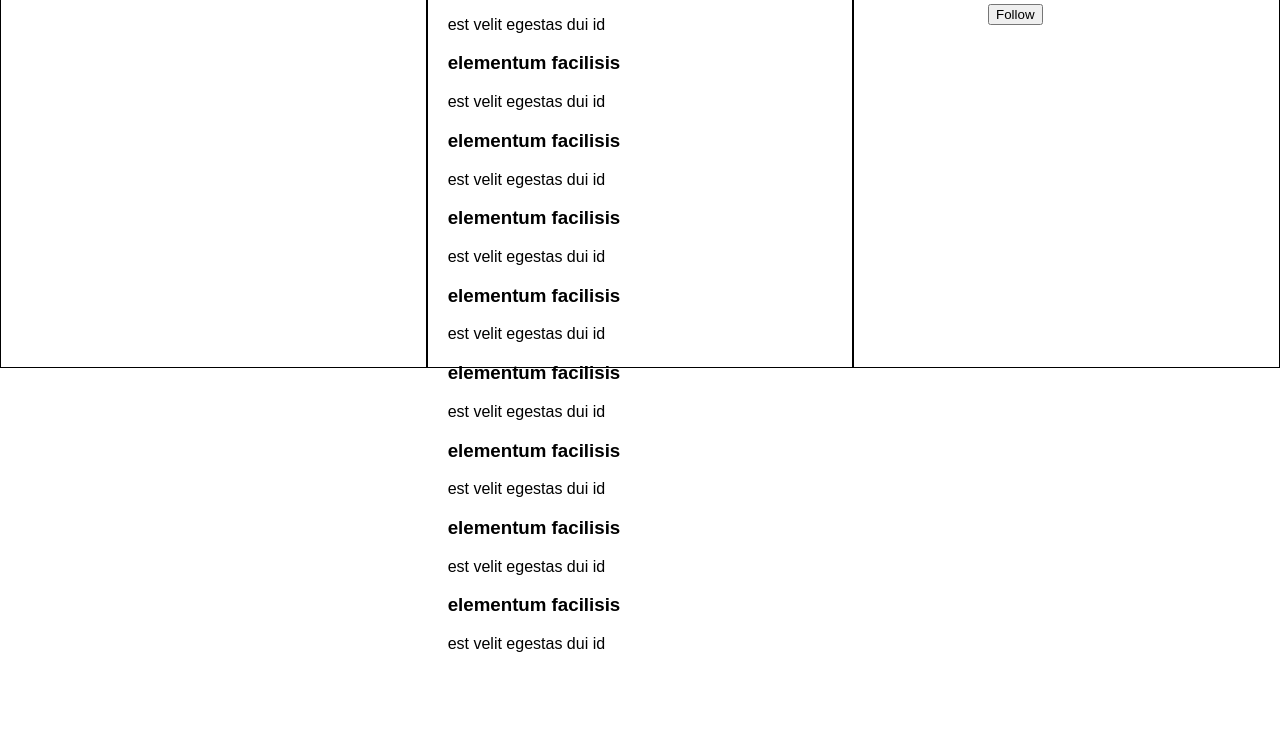
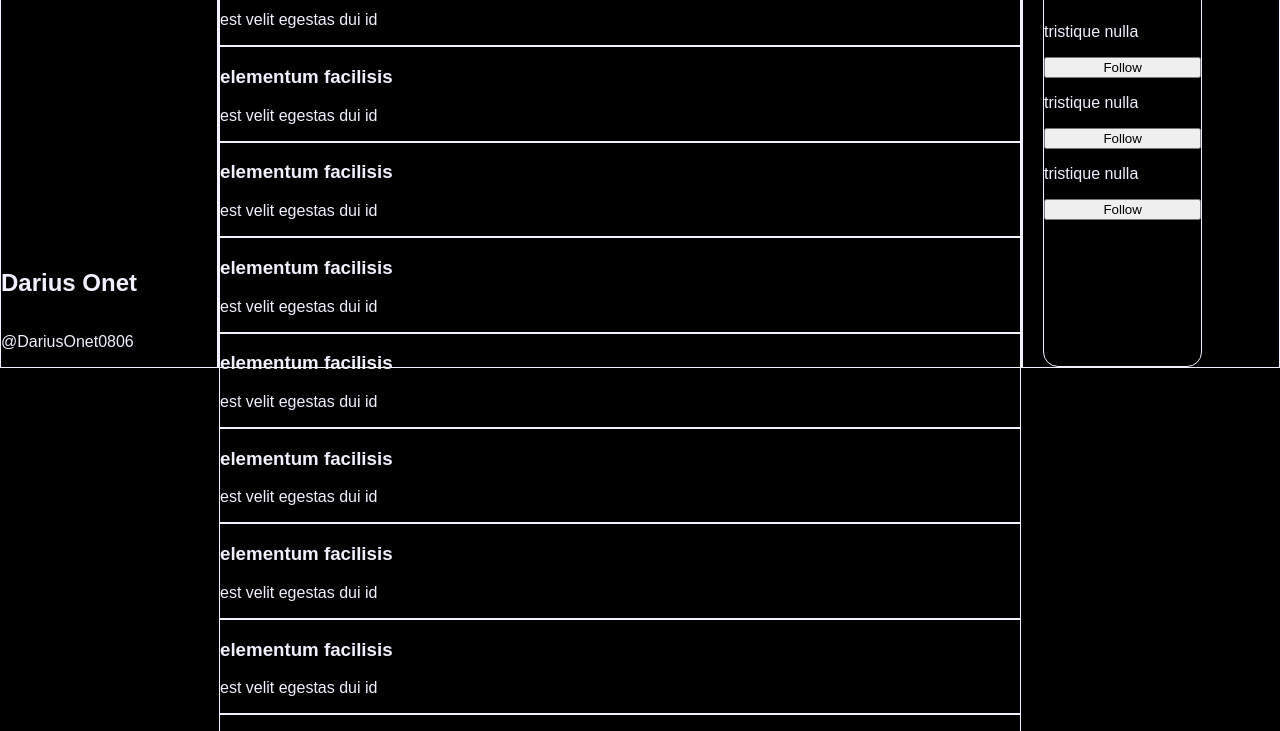
Before and after one commit to dariusonet68/html-css-project-3, a plain HTML site: page index.html in a window 1280 px wide. Shown: the part 432-1163 px from the top of the page. Before the commit the page ends 1101 px from the top, so only its background shows below. Drawn offline with Linux system fonts and the light colour scheme.

Commit message:
update layout and styles

```diff
--- a/assets/css/styles.css
+++ b/assets/css/styles.css
@@ -3,6 +3,8 @@ body {
   padding: 0;
   height: 100%;
   font-family: sans-serif;
+  background-color: black;
+  color: #f0f0ff;
 }
 .container {
   display: flex;
@@ -14,7 +16,6 @@ body {
   flex-direction: column;
   justify-content: flex-start;
   align-items: start;
-  padding: 0 20px;
   border: solid 1px;
 }
 .main {
@@ -23,7 +24,6 @@ body {
   flex-direction: column;
   justify-content: flex-start;
   align-items: start;
-  padding: 0 20px;
   border: solid 1px;
 }
 .right-side {
@@ -38,8 +38,28 @@ body {
 .cards-container {
   display: flex;
   flex-direction: column;
-  gap: 50px;
   justify-content: start;
-  align-items: center;
+  align-items: self-start;
   height: 100vh;
 }
+.post-section {
+  width: 100vh;
+  border: solid 1px;
+}
+.user-profile {
+  flex: 1;
+  display: flex;
+  flex-direction: column;
+  justify-content: flex-end;
+}
+.logo {
+  align-items: flex-start;
+}
+
+.card {
+  flex-grow: 1;
+  display: flex;
+  flex-direction: column;
+  border: solid 1px;
+  border-radius: 15px;
+}
```
